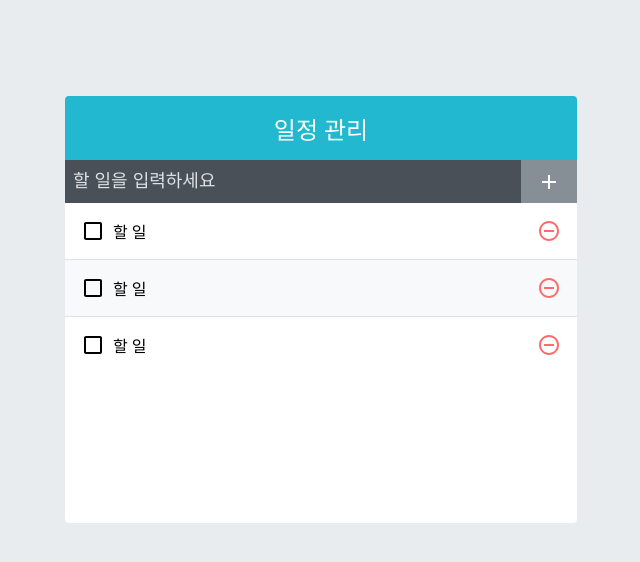
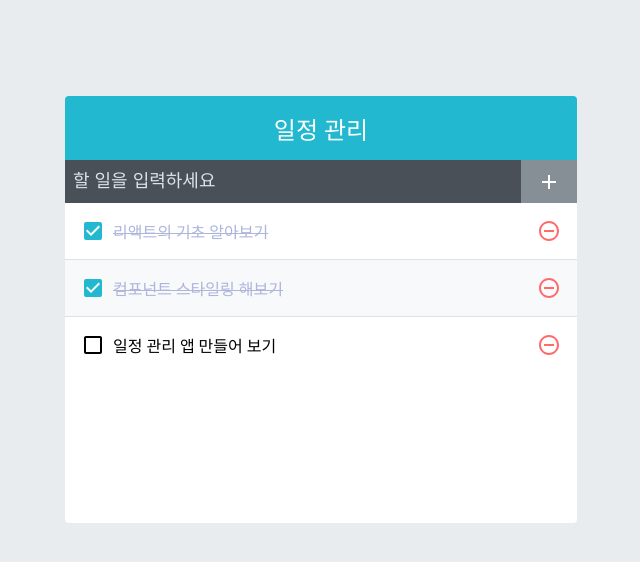
Before and after one commit to dy-kim92/todo-app, a React (Create React App) app: page / in a window 1280 px wide. Shown: the top 562 px of the page, without its empty margins (319-959 px from the left). Built offline with nearby package versions, Linux system fonts and the light colour scheme.

Commit message:
컴포넌트에서 항목 추가기능 구현

```diff
--- a/src/App.js
+++ b/src/App.js
@@ -3,12 +3,48 @@
 import TodoTemplate from './TodoTemplate';
 import TodoInsert from './TodoInsert';
 import TodoList from './TodoList';
+import { useCallback, useState, useRef } from 'react';
 
 function App() {
+    const [todos, setTodos] = useState([
+        {
+            id: 1,
+            text: '리액트의 기초 알아보기',
+            checked: true,
+        },
+        {
+            id: 2,
+            text: '컴포넌트 스타일링 해보기',
+            checked: true,
+        },
+        {
+            id: 3,
+            text: '일정 관리 앱 만들어 보기',
+            checked: false,
+        },
+    ]);
+
+    //  고유값으로 사용될 id
+    //  ref 를 사용하여 변수 담기
+    const nextId = useRef(4);
+
+    const onInsert = useCallback(
+        (text) => {
+            const todo = {
+                id: nextId.current,
+                text,
+                checked: false,
+            };
+            setTodos(todos.concat(todo));
+            nextId.current += 1; //  nextId 1씩 더하기
+        },
+        [todos],
+    );
+
     return (
         <TodoTemplate>
-            <TodoInsert />
-            <TodoList />
+            <TodoInsert onInsert={onInsert} />
+            <TodoList todos={todos} />
         </TodoTemplate>
     );
 }
--- a/src/TodoInsert.js
+++ b/src/TodoInsert.js
@@ -1,10 +1,33 @@
+import { useCallback, useState } from 'react';
 import { MdAdd } from 'react-icons/md';
 import './TodoInsert.scss';
 
-const TodoInsert = () => {
+const TodoInsert = ({ onInsert }) => {
+    const [value, setValue] = useState('');
+
+    const onChange = useCallback((e) => {
+        setValue(e.target.value);
+    }, []);
+
+    const onSubmit = useCallback(
+        (e) => {
+            onInsert(value);
+            setValue(''); //  초기화
+
+            //  submit 이벤트는 브라우저에서 새로고침 발생시킴
+            //  이를 방지하기 위해 아래 함수 호출
+            e.preventDefault();
+        },
+        [onInsert, value],
+    );
+
     return (
-        <form className="TodoInsert">
-            <input placeholder="할 일을 입력하세요" />
+        <form className="TodoInsert" onSubmit={onSubmit}>
+            <input
+                placeholder="할 일을 입력하세요"
+                value={value}
+                onChange={onChange}
+            />
             <button type="submit">
                 <MdAdd />
             </button>
--- a/src/TodoList.js
+++ b/src/TodoList.js
@@ -2,12 +2,12 @@
 import './TodoList.scss';
 import TodoListItem from './TodoListItem';
 
-const TodoList = () => {
+const TodoList = ({ todos }) => {
     return (
         <div className="TodoList">
-            <TodoListItem />
-            <TodoListItem />
-            <TodoListItem />
+            {todos.map((todo) => (
+                <TodoListItem todo={todo} key={todo.id} />
+            ))}
         </div>
     );
 };
--- a/src/TodoListItem.js
+++ b/src/TodoListItem.js
@@ -3,14 +3,17 @@
     MdCheckBox,
     MdRemoveCircleOutline,
 } from 'react-icons/md';
+import cn from 'classnames';
 import './TodoListItem.scss';
 
-const TodoListItem = () => {
+const TodoListItem = ({ todo }) => {
+    const { text, checked } = todo;
+
     return (
         <div className="TodoListItem">
-            <div className="checkbox">
-                <MdCheckBoxOutlineBlank />
-                <div className="text">할 일</div>
+            <div className={cn('checkbox', { checked })}>
+                {checked ? <MdCheckBox /> : <MdCheckBoxOutlineBlank />}
+                <div className="text">{text}</div>
             </div>
             <div className="remove">
                 <MdRemoveCircleOutline />
```
